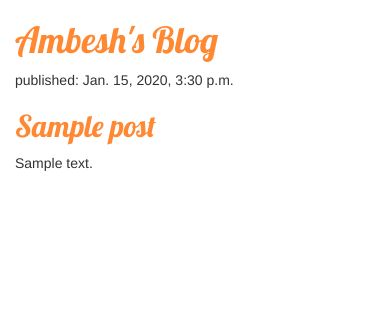
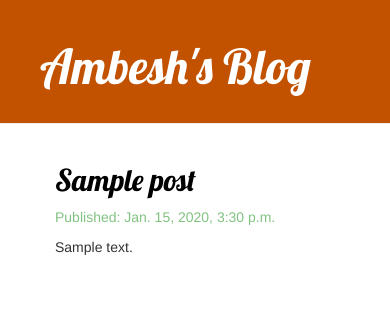
Before and after one commit to ambesh123/DjangoWebSite, a Django app: page /posts/ in a window 390 px wide. Shown: the top 326 px of the page. Run offline with Django 3.2, Linux system fonts and the light colour scheme; tables that the repository leaves empty hold one stand-in row (values such as "Sample post"); some libraries are stand-ins or nearby versions.

Commit message:
Added page for individual posts

```diff
--- a/homepage/static/css/blog.css
+++ b/homepage/static/css/blog.css
@@ -1,8 +1,46 @@
-h1 a, h2 a {
-    color: #FF8833;
-    font-family: 'Lobster';
+.page-header {
+    background-color: #C25100;
+    margin-top: 0;
+    padding: 20px 20px 20px 40px;
 }
 
-body {
-    padding-left: 15px;
+.page-header h1, .page-header h1 a, .page-header h1 a:visited, .page-header h1 a:active {
+    color: #ffffff;
+    font-size: 36pt;
+    text-decoration: none;
 }
+
+.content {
+    margin-left: 40px;
+}
+
+h1, h2, h3, h4 {
+    font-family: 'Lobster', cursive;
+}
+
+.date {
+    color: #82C282;
+}
+
+.save {
+    float: right;
+}
+
+.post-form textarea, .post-form input {
+    width: 100%;
+}
+
+.top-menu, .top-menu:hover, .top-menu:visited {
+    color: #ffffff;
+    float: right;
+    font-size: 26pt;
+    margin-right: 20px;
+}
+
+.post {
+    margin-bottom: 70px;
+}
+
+.post h2 a, .post h2 a:visited {
+    color: #000000;
+}
--- /dev/null
+++ b/homepage/templates/blog/base.html
@@ -0,0 +1,23 @@
+{% load static %}
+<html>
+<head>
+    <title>Ambesh's blog</title>
+    <link rel="stylesheet" href="//maxcdn.bootstrapcdn.com/bootstrap/3.2.0/css/bootstrap.min.css">
+    <link rel="stylesheet" href="//maxcdn.bootstrapcdn.com/bootstrap/3.2.0/css/bootstrap-theme.min.css">
+    <link href='//fonts.googleapis.com/css?family=Lobster&subset=latin,latin-ext' rel='stylesheet' type='text/css'>
+    <link rel="stylesheet" href="{% static 'css/blog.css' %}">
+</head>
+    <body>
+    <div class="page-header">
+        <h1><a href="/">Ambesh's Blog</a></h1>
+    </div>
+    <div class="content container">
+        <div class="row">
+            <div class="col-md-8">
+                {% block content %}
+                {% endblock %}
+            </div>
+        </div>
+    </div>
+    </body>
+</html>
--- a/homepage/templates/blog/post_list.html
+++ b/homepage/templates/blog/post_list.html
@@ -1,24 +1,13 @@
-{% load static %}
-<html>
-    <head>
-        <link rel="stylesheet" href="//maxcdn.bootstrapcdn.com/bootstrap/3.2.0/css/bootstrap.min.css">
-        <link rel="stylesheet" href="//maxcdn.bootstrapcdn.com/bootstrap/3.2.0/css/bootstrap-theme.min.css">
-        <link href="//fonts.googleapis.com/css?family=Lobster&subset=latin,latin-ext" rel="stylesheet" type="text/css">
-        <link rel="stylesheet" href="{% static 'css/blog.css' %}">
-    </head>
+{% extends 'blog/base.html' %}
 
-    <body>
-        <div>
-            <h1><a href="/">Ambesh's Blog</a></h1>
-        </div>
-
-        {% for post in posts %}
-        <div>
-            <p>published: {{ post.published_date }}</p>
-            <h2><a href="">{{ post.title }}</a></h2>
+{% block content %}
+    {% for post in posts %}
+        <div class="post">
+            <h2><a href="{% url 'post_detail' pk=post.pk %}">{{ post.title }}</a></h2>
+            <div class="date">
+                <p>Published: {{ post.published_date }}</p>
+            </div>
             <p>{{ post.text|linebreaksbr }}</p>
         </div>
-        {% endfor %}
-
-    </body>
-</html>
+    {% endfor %}
+{% endblock %}
--- a/homepage/urls.py
+++ b/homepage/urls.py
@@ -2,4 +2,5 @@ from django.urls import path
 from . import views
 urlpatterns = [
     path('posts/', views.post_list, name='post_list'),
+    path('post/<int:pk>/', views.post_detail, name='post_detail'),
 ]
--- a/homepage/views.py
+++ b/homepage/views.py
@@ -8,3 +8,7 @@ from django.utils import timezone
 def post_list(request):
     posts = Post.objects.order_by('published_date')
     return render(request, 'blog/post_list.html', {'posts':posts})
+
+def post_detail(request, pk):
+    post = Post.objects.get(pk=pk)
+    return render(request, 'blog/post_detail.html', {'post': post})
```
Also changed, not shown: homepage/templates/blog/post_detail.html (added, +13 -0 lines).
